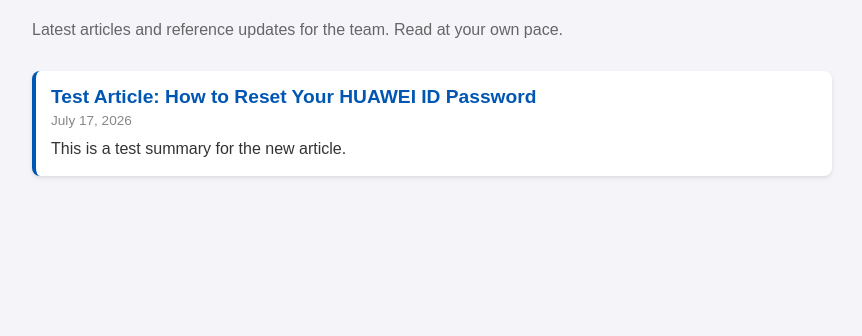
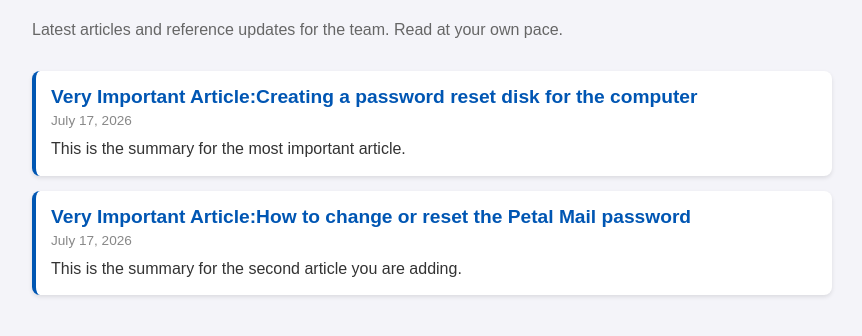
Before and after one commit to waleed0-blip/knowledge-hub, a plain HTML site: page index.html in a window 1280 px wide. Shown: the part 82-418 px from the top of the page, without its empty margins (208-1070 px from the left). Drawn offline with Linux system fonts and the light colour scheme.

Commit message:
Update index.html

```diff
--- a/index.html
+++ b/index.html
@@ -16,10 +16,17 @@
   <p style="margin-bottom: 30px; color: #666;">Latest articles and reference updates for the team. Read at your own pace.</p>
 
   <!-- COPY FROM HERE TO ADD A NEW ARTICLE -->
+<div class="card">
+    <a href="https://consumer-tkb.huawei.com/weknow/index.html#!a/detail.html?contextNo=en-us15828020" target="_blank">Very Important Article:Creating a password reset disk for the computer
+ </a>
+    <div class="date">July 17, 2026</div>
+    <p>This is the summary for the most important article.</p>
+  </div>
+
   <div class="card">
-    <a href="https://consumer-tkb.huawei.com/weknow/index.html#!a/detail.html?contextNo=en-us16100357" target="_blank">Test Article: How to Reset Your HUAWEI ID Password</a>
+    <a href="https://consumer-tkb.huawei.com/weknow/index.html#!a/detail.html?contextNo=en-us15863308" target="_blank">Very Important Article:How to change or reset the Petal Mail password </a>
     <div class="date">July 17, 2026</div>
-    <p>This is a test summary for the new article.</p>
+    <p>This is the summary for the second article you are adding.</p>
   </div>
   <!-- STOP COPYING HERE -->
 
```
